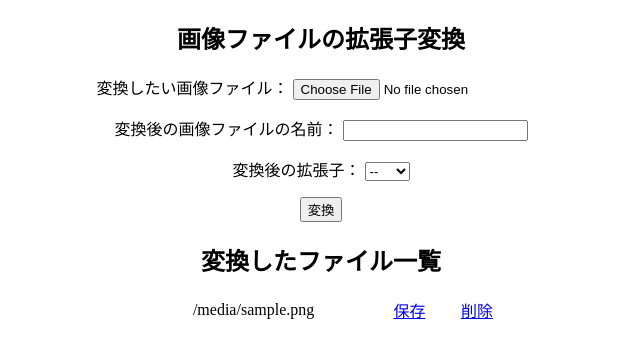
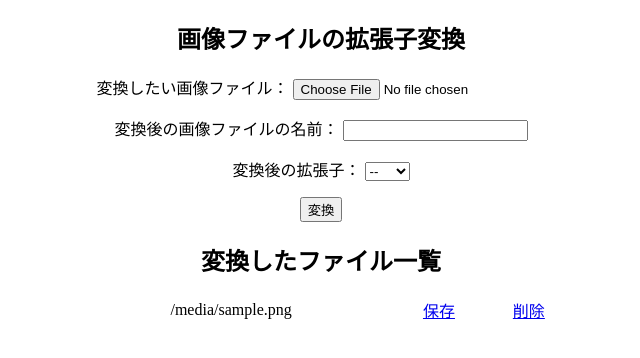
Before and after one commit to mmmadoo/image_extension_change, a Flask app: template templates/index.html in a window 1280 px wide. Shown: the top 358 px of the page, without its empty margins (319-959 px from the left). Run offline with Flask 3, Linux system fonts and the light colour scheme; the template is opened without the code that fills it: most values are stand-ins (such as "Sample title", 1, 10 or a date in 2020).

Commit message:
Update index.html

```diff
--- a/templates/index.html
+++ b/templates/index.html
@@ -30,7 +30,7 @@
             </form>
         </p>
         <h2 style="text-align:center">変換したファイル一覧</h2>
-        <table style="margin: 0 auto; border-collapse: collapse; width: 30%; text-align: center;">
+        <table style="margin: 0 auto; border-collapse: collapse; width: 40%; text-align: center;">
             {% for file in csv_files %}
 
                 <tr>
```
